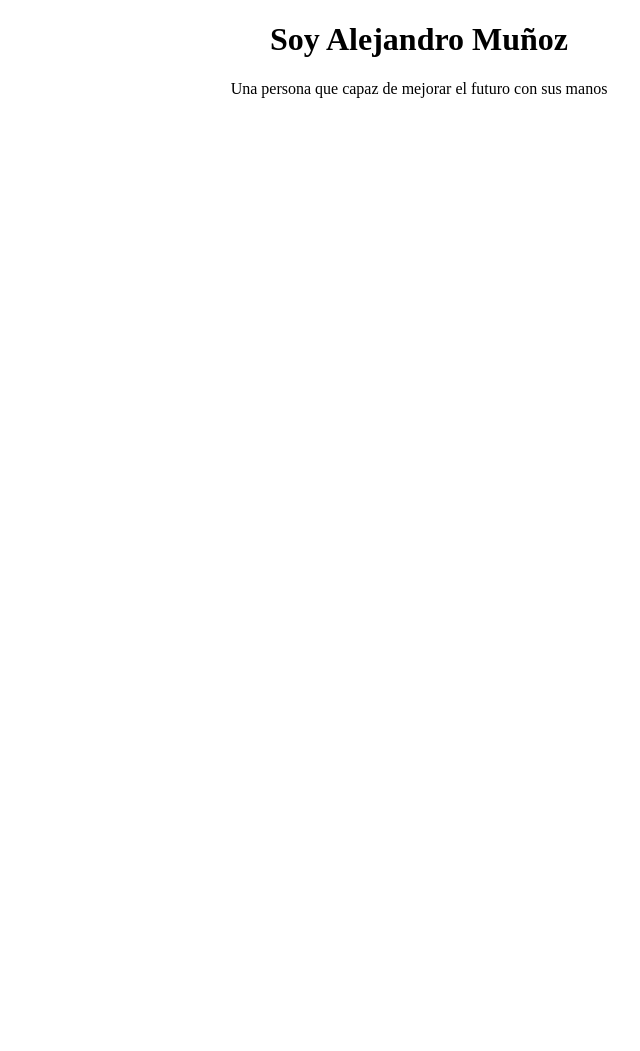
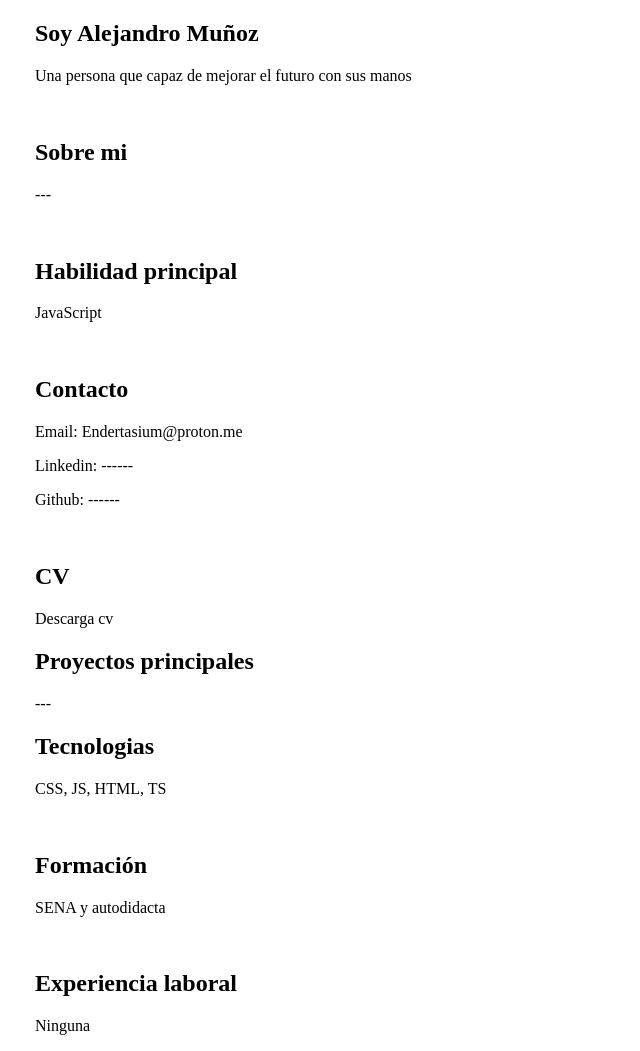
Before and after one commit to Asminuz/Portafolio, a plain HTML site: page index.html in a window 1280 px wide. Shown: the whole page, without its empty margins (221-861 px from the left). Before the commit the page ends 800 px from the top, so only its background shows below. Drawn offline with Linux system fonts and the light colour scheme.

Commit message:
More content

```diff
--- a/index.html
+++ b/index.html
@@ -7,9 +7,37 @@
     <link href="style.css" rel="stylesheet">
   </head>
   <body>
-    <div class="SAbout">
-      <h1>Soy Alejandro Muñoz</h1>
+    <div class="primaryContent">
+      <h2>Soy Alejandro Muñoz</h2>
       <p>Una persona que capaz de mejorar el futuro con sus manos</p>
+      <br>
+      <h2>Sobre mi</h2>
+      <p>---</p>
+      <br>
+      <h2>Habilidad principal</h2>
+      <p>JavaScript</p>
+      <br>
+      <h2>Contacto</h2>
+      <p>Email: Endertasium@proton.me</p>
+      <p>Linkedin: ------ </p>
+      <p>Github: ------ </p>
+      <br>
+      <h2>CV</h2>
+      <p>Descarga cv</p>
+    </div>
+    <div class="proyects">
+      <h2>Proyectos principales</h2>
+      <p>---</p>
+    </div>
+    <div class="habilidades">
+      <h2>Tecnologias</h2>
+      <p>CSS, JS, HTML, TS</p>
+      <br>
+      <h2>Formación</h2>
+      <p>SENA y autodidacta</p>
+      <br>
+      <h2>Experiencia laboral</h2>
+      <p>Ninguna</p>
     </div>
   </body>
 </html>
--- a/style.css
+++ b/style.css
@@ -1,3 +1,9 @@
-.SAbout {
+body {
+  text-align: left;
+  margin-left: 256px;
+  margin-right: 256px;
+}
+
+.Proyects {
   text-align: center;
 }
```
